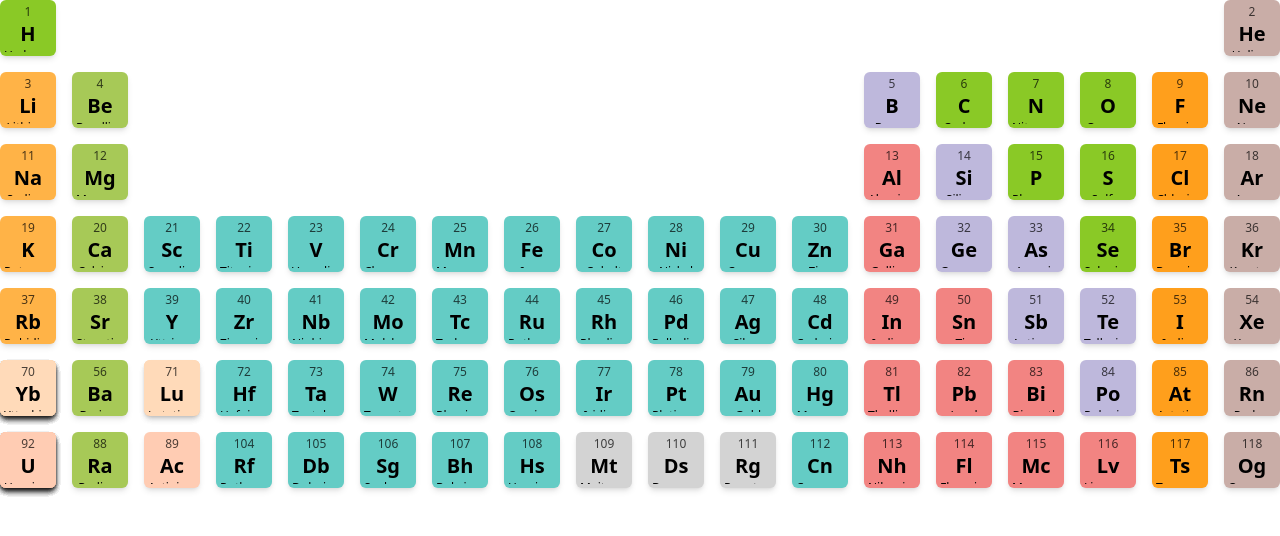
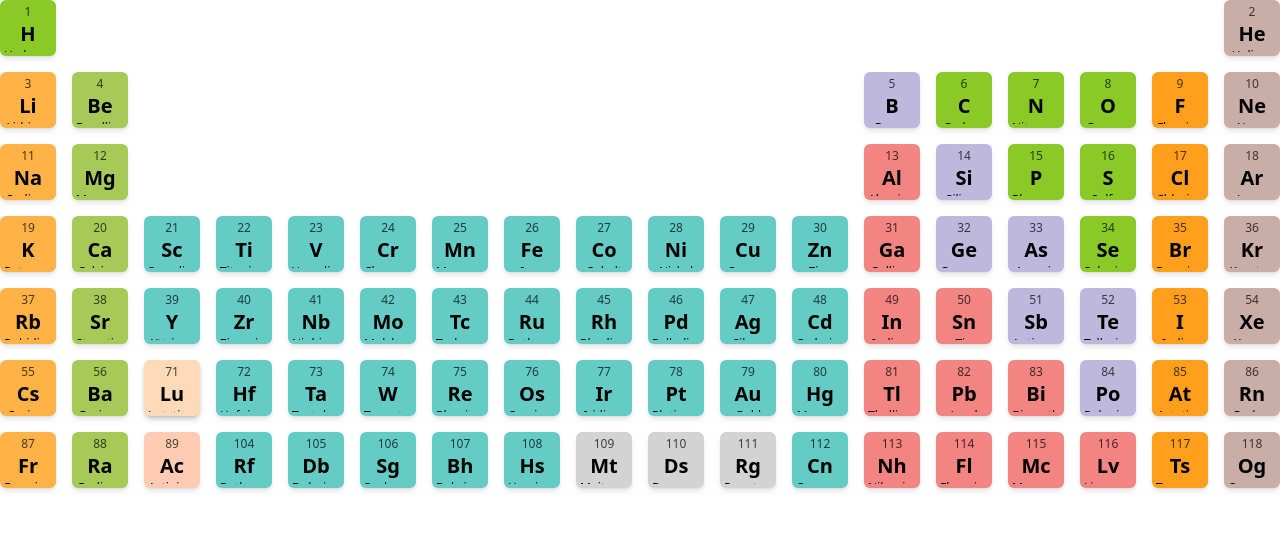
Before and after one commit to fredrikj31/periodic-table, a React (Vite) app: page / in a window 1280 px wide. Shown: the top 536 px of the page. Built offline with nearby package versions, Linux system fonts and the light colour scheme.

Commit message:
fix(table): ignore elements without any group (group === null)

```diff
--- a/src/components/PeriodicTable.tsx
+++ b/src/components/PeriodicTable.tsx
@@ -13,7 +13,9 @@ export const PeriodicTable = () => {
 
   return (
     <div className="container mx-auto grid grid-cols-18 grid-rows-7 gap-4">
-      {chemicalElements.map((chemicalElement) => (
+      {chemicalElements
+        .filter((item) => item.group !== null)
+        .map((chemicalElement) => (
           <ChemicalElementCard
             key={chemicalElement.symbol}
             element={chemicalElement}
```
Lines whose indentation alone changed are shown as unchanged.
